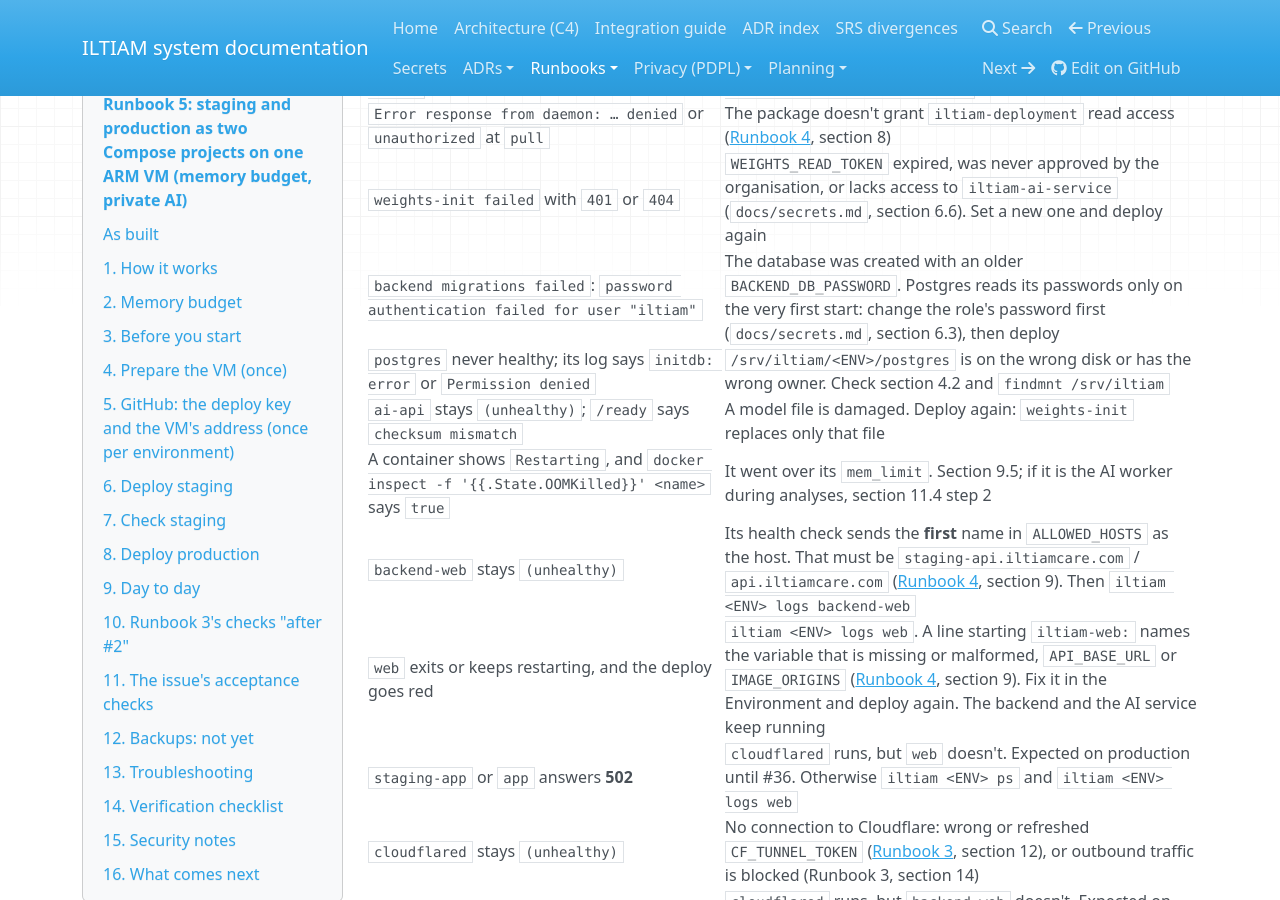
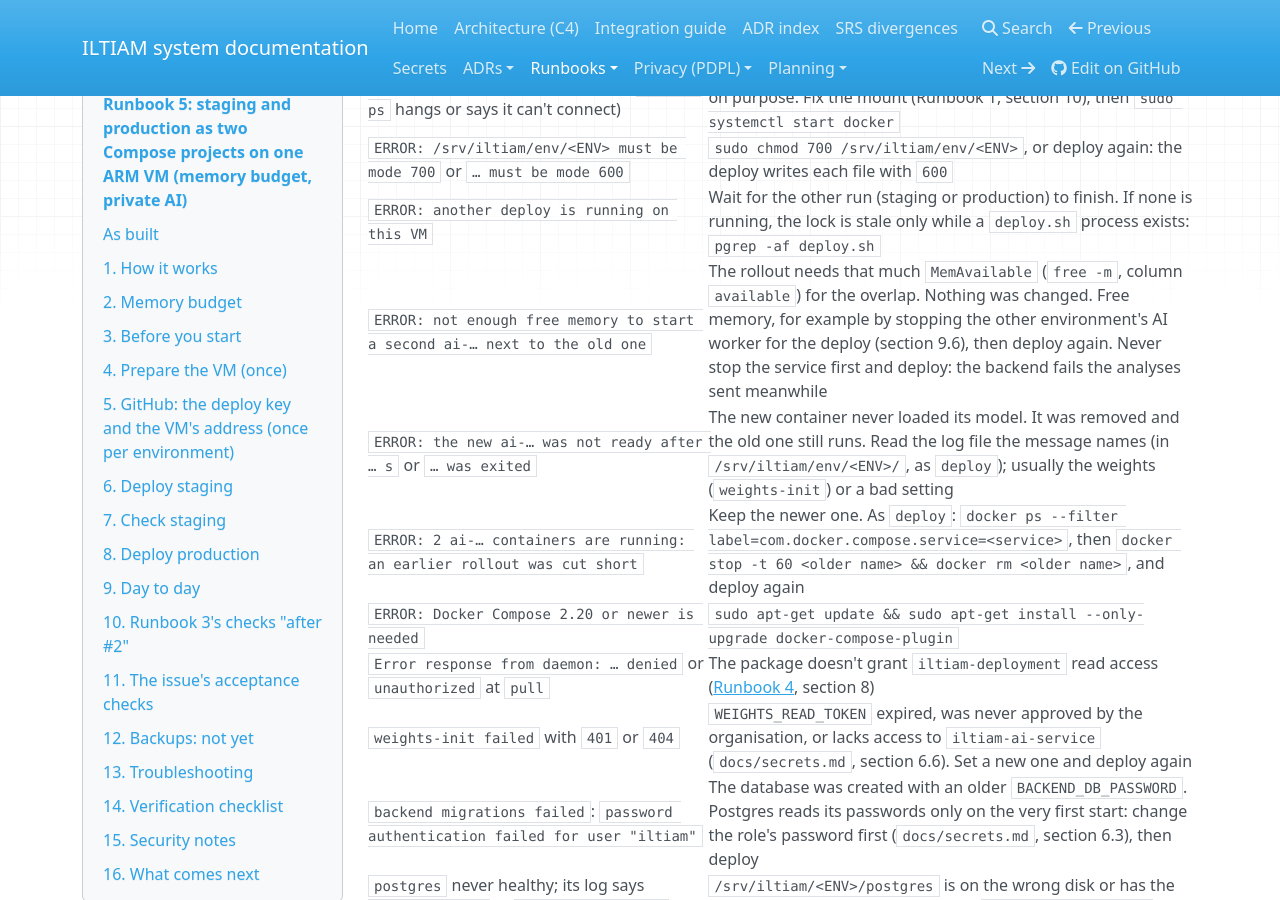
Before and after one commit to iltiam/iltiam-deployment, an MkDocs documentation site: the page built from docs/runbooks/05-compose-stack.md, in a window 1280 px wide and 900 px high, scrolled down 19997 px. Built offline with MkDocs 1.6.1, drawn with Linux system fonts in a browser that asks for light colours; some of the changed text lies outside the part shown.

Commit message:
feat(deploy): roll ai-api and ai-worker with no downtime (#73)
scripts/lib/rollout.sh, used by scripts/deploy.sh for ai-api then ai-worker: the new container starts
next to the old one (up --no-recreate --scale <service>=2), the deploy waits until it has loaded its
model (ai-api: /capabilities answers; ai-worker: python -m service.ops.worker_ready, every pool process
loaded and the job queue consumed; an image from before ai-service#150 falls back to its healthcheck),
then stops the old one (SIGTERM, its stop_grace_period) and removes it. The backend gives up after about
6 s, and a model takes longer to load: the old stop-then-start failed the analyses sent meanwhile.

Before anything changes, and again before each service: MemAvailable must cover a second container
(its mem_limit + 256 MB), or the deploy stops with nothing changed; it never falls back to
stop-then-start. A new container that is not ready within WAIT_TIMEOUT is removed (its logs kept in the
env directory on the VM), and the old one keeps running. An up-to-date service (same config hash) is left
alone, so a deploy with the same tags still changes nothing. compose.sh allows `config --hash=<service>`
(hashes only, no values).

scripts/check-rollout.sh tests it on a throwaway busybox project (first start, up to date, overlap and
drain, never ready, short of memory, two running) and is a required local CI check (needs Docker).
Runbook 5: the deploy step, why not to restart the AI services by hand, three troubleshooting rows.

Refs iltiam/iltiam-ai-service#150

```diff
--- a/docs/runbooks/05-compose-stack.md
+++ b/docs/runbooks/05-compose-stack.md
@@ -108,6 +108,7 @@ The two projects share only the weights folder. Each has its own containers, net
    - pulls the images;
    - starts Postgres and Redis;
    - runs the one-shots (`weights-init`, `backend-migrate`);
+   - replaces `ai-api`, then `ai-worker`, with no downtime ([`scripts/lib/rollout.sh`](https://github.com/iltiam/iltiam-deployment/blob/main/scripts/lib/rollout.sh), iltiam-ai-service#150): the new container starts next to the old one, the old one is stopped (SIGTERM, then its grace period) only once the new one has loaded its model. It first checks that the VM has the memory for a second container (its `mem_limit` + 256 MB) and stops otherwise, with nothing changed. The AI side, and the acceptance on staging: iltiam-ai-service `docs/model-update.md`;
    - starts the rest in order, waiting for each to be healthy;
    - prints what runs.
 4. The workflow logs out of GHCR, whatever happened.
@@ -534,6 +535,8 @@ iltiam staging restart backend-worker
 
 A restart keeps the container and its settings. **A changed secret or variable needs a deploy** (section 6), not a restart: only the deploy writes the env files again.
 
+**Don't restart `ai-api` or `ai-worker` while analyses run.** A restart stops the container before the new process has loaded its model (tens of seconds), and the backend gives up after about 6 s. A deploy replaces them with no downtime instead (section 1).
+
 ### 9.4 Roll back to an earlier image
 
 An automatic staging deploy does this by itself when its health check fails ([Runbook 9](09-cd-staging.md), section 6), and saves the database before a backend deploy (section 7 there). By hand:
@@ -542,7 +545,7 @@ Never retag images by hand. Put the earlier tags back into the versions file ins
 
 1. In your clone on the laptop: `git log -p env/staging.versions` shows every tag that was deployed.
 2. Open a pull request that puts the previous tags back. Merge it.
-3. Deploy that environment (section 6 or 8).
+3. Deploy that environment (section 6 or 8). The AI service rolls back with no downtime, the same way it was deployed (section 1).
 
 **Back to AI-only** (`COMPOSE_PROFILES=` empty again): the deploy then leaves the backend and web containers running, because `--remove-orphans` doesn't count a service of an inactive profile as an orphan. After that deploy, stop them by hand:
 
@@ -767,6 +770,9 @@ sudo -iu deploy bash -c 'iltiam() { bash /srv/iltiam/repo/scripts/compose.sh "$@
 | Docker doesn't start after a reboot (`docker ps` hangs or says it can't connect) | The data volume isn't mounted, so section 4.1 keeps Docker off on purpose. Fix the mount (Runbook 1, section 10), then `sudo systemctl start docker` |
 | `ERROR: /srv/iltiam/env/<ENV> must be mode 700` or `… must be mode 600` | `sudo chmod 700 /srv/iltiam/env/<ENV>`, or deploy again: the deploy writes each file with `600` |
 | `ERROR: another deploy is running on this VM` | Wait for the other run (staging or production) to finish. If none is running, the lock is stale only while a `deploy.sh` process exists: `pgrep -af deploy.sh` |
+| `ERROR: not enough free memory to start a second ai-… next to the old one` | The rollout needs that much `MemAvailable` (`free -m`, column `available`) for the overlap. Nothing was changed. Free memory, for example by stopping the other environment's AI worker for the deploy (section 9.6), then deploy again. Never stop the service first and deploy: the backend fails the analyses sent meanwhile |
+| `ERROR: the new ai-… was not ready after … s` or `… was exited` | The new container never loaded its model. It was removed and the old one still runs. Read the log file the message names (in `/srv/iltiam/env/<ENV>/`, as `deploy`); usually the weights (`weights-init`) or a bad setting |
+| `ERROR: 2 ai-… containers are running: an earlier rollout was cut short` | Keep the newer one. As `deploy`: `docker ps --filter label=com.docker.compose.service=<service>`, then `docker stop -t 60 <older name> && docker rm <older name>`, and deploy again |
 | `ERROR: Docker Compose 2.20 or newer is needed` | `sudo apt-get update && sudo apt-get install --only-upgrade docker-compose-plugin` |
 | `Error response from daemon: … denied` or `unauthorized` at `pull` | The package doesn't grant `iltiam-deployment` read access ([Runbook 4](04-secrets.md), section 8) |
 | `weights-init failed` with `401` or `404` | `WEIGHTS_READ_TOKEN` expired, was never approved by the organisation, or lacks access to `iltiam-ai-service` (`docs/secrets.md`, section 6.6). Set a new one and deploy again |
```
Also changed, not shown: 5 other files.
